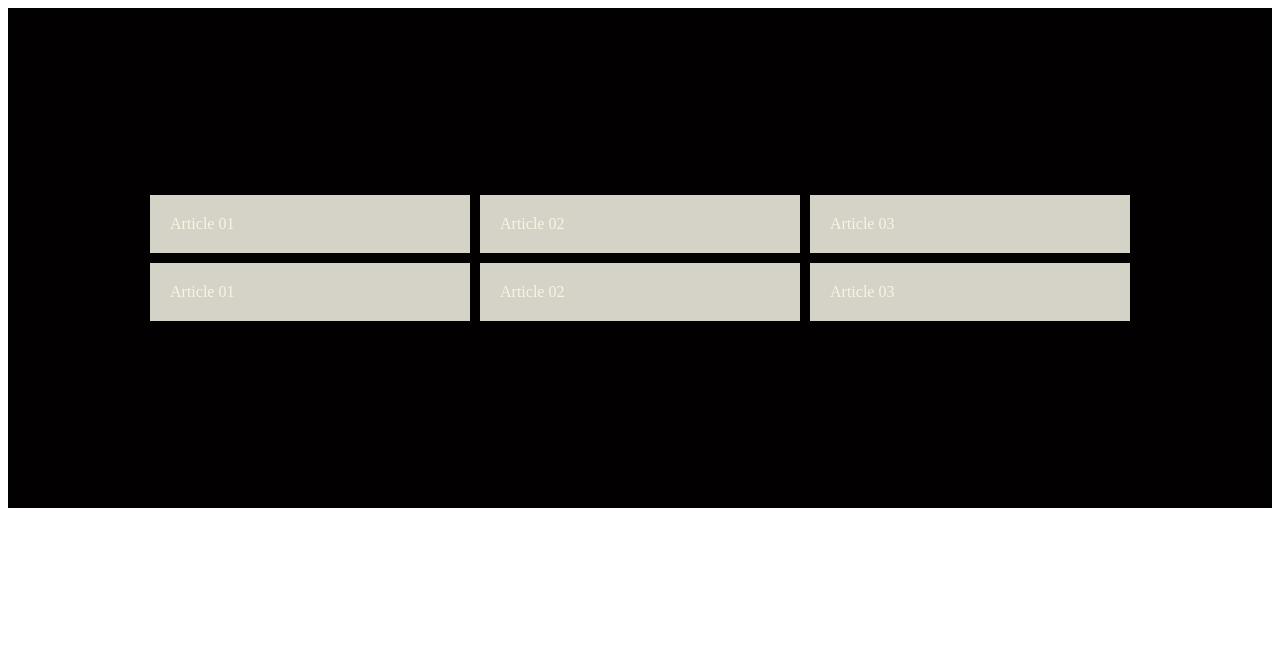
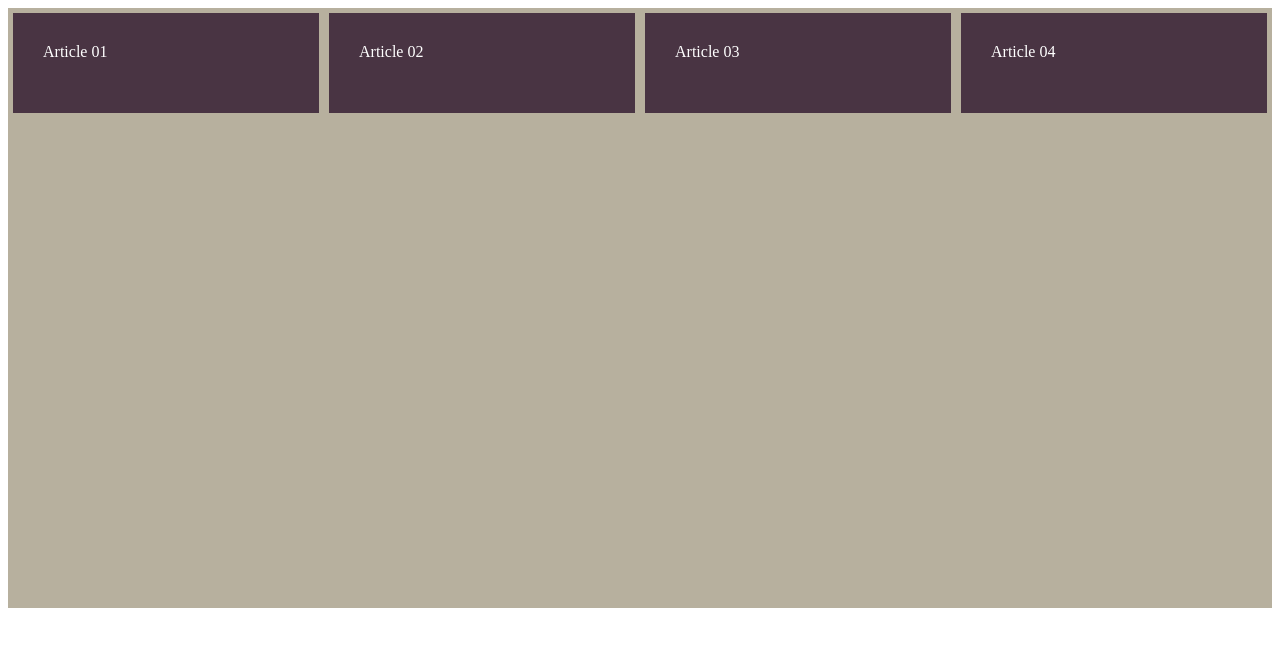
Before and after one commit to GabryelJackson/projeto-hotel-paraiso, a plain HTML site: page index.html in a window 1280 px wide. Drawn offline with Linux system fonts and the light colour scheme.

Commit message:
Aprendi sobre as propriedades do FlexBox

```diff
--- a/index.html
+++ b/index.html
@@ -19,14 +19,8 @@
         <article class="item article-03">
             Article 03
         </article>
-        <article class="item article-01">
-            Article 01
-        </article>
-        <article class="item article-02">
-            Article 02
-        </article>
-        <article class="item article-03">
-            Article 03
+        <article class="item article-04">
+            Article 04
         </article>
     </section>
 </body>
--- a/style.css
+++ b/style.css
@@ -1,18 +1,22 @@
 .container {
-    background-color: #020001;
-    height: 500px;
+    background-color: #b7b09e;
     display: flex;
-    flex-direction: row; /* column - row-rreverse - column-reverse*/
-    flex-wrap: wrap; /* nowrap - wrap-reverse - define seo item tem quebra de linha ou não*/
+    flex-direction: row;
+    flex-wrap: nowrap;
     justify-content: center;
-    align-items: flex-start;
-    align-content: center;
+    align-items: stretch;
+    align-content: flex-start;
+    height: 600px;
 }
 
 .item {
-    background-color: #d5d2c8;
-    color: #f6f6e2;
-    padding: 20px;
+    background-color: #493443;
+    color: white;
+    padding: 30px;
     margin: 5px;
-    width: 280px;
+    width: 200px;
+    height: 40px;
+    flex-grow: 1;
+    flex-shrink: 1;
+    flex-basis: 200px;
 }
```
